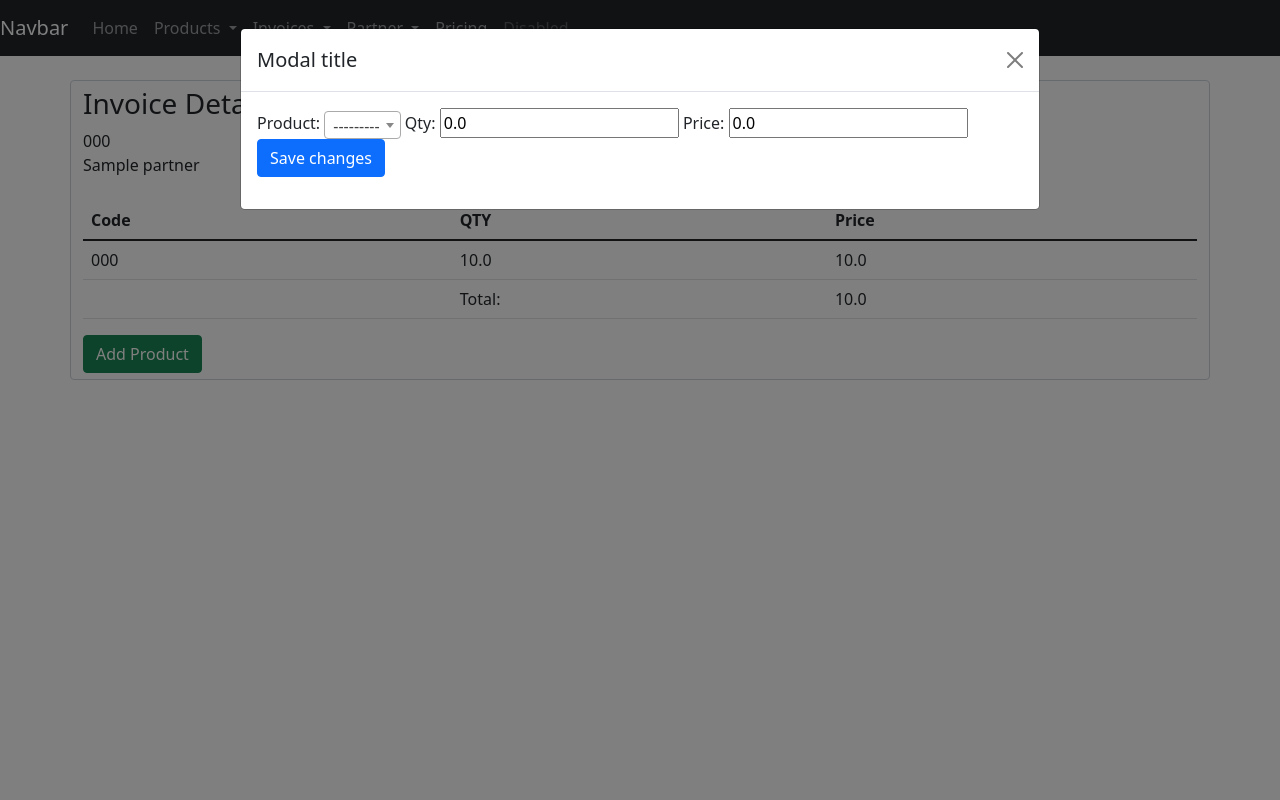
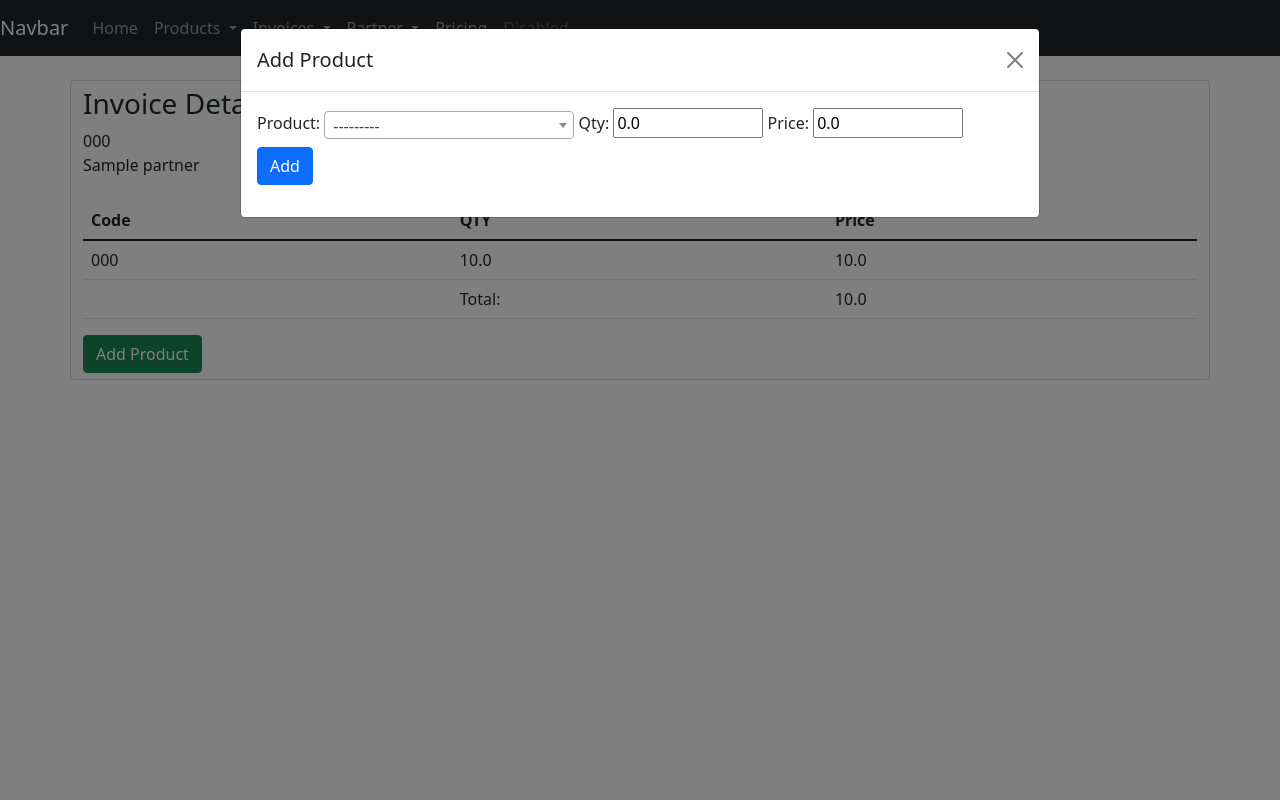
Before and after one commit to flohh-py/django-tutorial, a Django app: page /invoice/detail/1 in a window 1280 px wide, after a click on "Add Product". Run offline with Django 4.2, Linux system fonts and the light colour scheme; tables that the repository leaves empty hold one stand-in row (values such as "Sample post"); some libraries are stand-ins or nearby versions.

Commit message:
update invoice lines add modal

```diff
--- a/mysite/invoice/forms.py
+++ b/mysite/invoice/forms.py
@@ -16,7 +16,7 @@
                 ]
         widgets = {
                 'code': forms.TextInput(attrs={'class': 'form-control'}),
-            'date': forms.DateInput(attrs={'class': 'form-control container col', 'type': 'date'}),
+                'date': forms.DateInput(attrs={'class': 'form-control container col', 'type': 'date'}),
                 'partner': forms.Select(attrs={'class': 'form-control'}),
                 'type': forms.Select(attrs={'class': 'form-control'}),
                 'total': forms.TextInput(attrs={'class': 'form-control'}),
@@ -26,11 +26,15 @@
 class InvoiceLineForm(forms.ModelForm):
     class Meta:
         model = InvoiceLine
-        fields = '__all__'
-
-    def __init__(self, *args, **kwargs):
-        super().__init__(*args, **kwargs)
-        self.fields['invoice'].widget = forms.HiddenInput()
+        fields = [
+            'invoice',
+            'product',
+            'qty',
+            'price'
+        ]
+        widgets = {
+            'invoice': forms.HiddenInput(),
+        }
 
 
 InvoiceLineIF = inlineformset_factory(
--- a/mysite/invoice/static/css/invoice.css
+++ b/mysite/invoice/static/css/invoice.css
@@ -1,3 +1,12 @@
-  .hidden {
-    display: none;
+.hidden {
+  display: none;
 }
+#id_product {
+    width: 250;
+}
+#id_qty {
+    width: 150;
+}
+#id_price {
+    width: 150;
+}
--- a/mysite/invoice/templates/invoice/detail.html
+++ b/mysite/invoice/templates/invoice/detail.html
@@ -57,14 +57,16 @@
     <div class="modal-dialog modal-lg">
       <div class="modal-content">
         <div class="modal-header">
-          <h5 class="modal-title" id="exampleModalLabel">Modal title</h5>
+          <h5 class="modal-title" id="exampleModalLabel">Add Product</h5>
           <button type="button" class="btn-close" data-bs-dismiss="modal" aria-label="Close"></button>
         </div>
         <div class="modal-body">
           <form action="{% url 'invoice:add_line' pk=invoice.id%}" method='POST'>
             {% csrf_token %}
             {{new_line.as_table}}
-          <button type="submit" class="btn btn-primary">Save changes</button>
+            <div>
+              <button type="submit" class="btn btn-primary mt-2">Add</button>
+            </div>
           </form>
         </div>
       </div>
```
Also changed, not shown: mysite/invoice/migrations/0005_invoice_status_alter_invoice_type.py (added).
